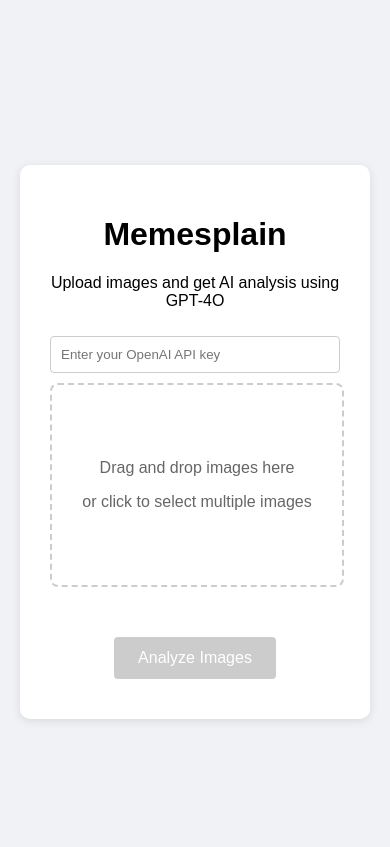
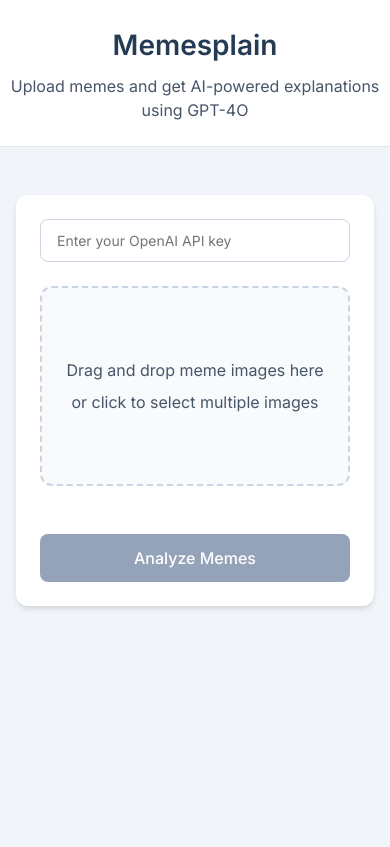
Before and after one commit to hyobinnSeo/Memesplain, a plain HTML site: page index.html in a window 390 px wide. Drawn offline with Linux system fonts and the light colour scheme.

Commit message:
디자인 변경

```diff
--- a/index.html
+++ b/index.html
@@ -4,77 +4,163 @@
     <meta charset="UTF-8">
     <meta name="viewport" content="width=device-width, initial-scale=1.0">
     <title>Memesplain - Image Analysis with GPT-4O</title>
+    <link href="https://fonts.googleapis.com/css2?family=Inter:wght@400;500;600&display=swap" rel="stylesheet">
     <style>
+        :root {
+            --navy-50: #f0f4f8;
+            --navy-100: #d9e2ec;
+            --navy-200: #bcccdc;
+            --navy-300: #9fb3c8;
+            --navy-400: #829ab1;
+            --navy-500: #627d98;
+            --navy-600: #486581;
+            --navy-700: #334e68;
+            --navy-800: #243b53;
+            --navy-900: #102a43;
+
+            --gray-50: #f8fafc;
+            --gray-100: #f1f5f9;
+            --gray-200: #e2e8f0;
+            --gray-300: #cbd5e1;
+            --gray-400: #94a3b8;
+            --gray-500: #64748b;
+            --gray-600: #475569;
+            --gray-700: #334155;
+            --gray-800: #1e293b;
+            --gray-900: #0f172a;
+        }
+
+        * {
+            margin: 0;
+            padding: 0;
+            box-sizing: border-box;
+        }
+
         body {
-            margin: 0;
             min-height: 100vh;
             display: flex;
-            justify-content: center;
-            align-items: center;
-            font-family: Arial, sans-serif;
-            background-color: #f0f2f5;
-            padding: 20px;
+            flex-direction: column;
+            font-family: 'Inter', Arial, sans-serif;
+            background-color: var(--gray-100);
+            color: var(--gray-800);
+            line-height: 1.5;
+        }
+
+        .header {
+            background-color: white;
+            padding: 1.5rem 0;
+            border-bottom: 1px solid var(--gray-200);
+            text-align: center;
+            margin-bottom: 2rem;
+        }
+
+        .header h1 {
+            font-size: 2rem;
+            font-weight: 600;
+            color: var(--navy-800);
+            margin-bottom: 0.5rem;
+        }
+
+        .header p {
+            color: var(--gray-600);
+            font-size: 1rem;
+        }
+
+        .container {
+            width: 100%;
+            max-width: 800px;
+            margin: 0 auto;
+            padding: 0 20px;
+            flex: 1;
         }
 
         .upload-container {
-            width: 600px;
-            padding: 30px;
             background: white;
-            border-radius: 10px;
-            box-shadow: 0 2px 10px rgba(0, 0, 0, 0.1);
-            text-align: center;
+            border-radius: 12px;
+            box-shadow: 0 4px 6px -1px rgba(0, 0, 0, 0.1), 0 2px 4px -1px rgba(0, 0, 0, 0.06);
+            padding: 2rem;
+            margin-bottom: 2rem;
+        }
+
+        .api-key-input {
+            width: 100%;
+            padding: 0.75rem 1rem;
+            border: 1px solid var(--gray-300);
+            border-radius: 8px;
+            font-size: 0.875rem;
+            margin-bottom: 1.5rem;
+            font-family: inherit;
+            transition: border-color 0.2s ease;
+        }
+
+        .api-key-input:focus {
+            outline: none;
+            border-color: var(--navy-400);
+            box-shadow: 0 0 0 3px rgba(130, 154, 177, 0.1);
         }
 
         .drop-zone {
             width: 100%;
             height: 200px;
-            border: 2px dashed #ccc;
-            border-radius: 8px;
+            border: 2px dashed var(--gray-300);
+            border-radius: 12px;
             display: flex;
             align-items: center;
             justify-content: center;
             flex-direction: column;
             cursor: pointer;
-            transition: border 0.3s ease;
-            margin-bottom: 20px;
+            transition: all 0.3s ease;
+            background-color: var(--gray-50);
+            margin-bottom: 1.5rem;
+        }
+
+        .drop-zone:hover {
+            border-color: var(--navy-400);
+            background-color: var(--navy-50);
         }
 
         .drop-zone.dragover {
-            border-color: #4CAF50;
-            background-color: rgba(76, 175, 80, 0.1);
+            border-color: var(--navy-400);
+            background-color: var(--navy-50);
         }
 
         .drop-zone-text {
-            font-size: 16px;
-            color: #666;
-            margin: 10px 0;
+            font-size: 1rem;
+            color: var(--gray-600);
+            text-align: center;
+        }
+
+        .drop-zone-text p:first-child {
+            margin-bottom: 0.5rem;
         }
 
         .preview-container {
-            margin: 20px 0;
-            max-width: 100%;
             display: grid;
             grid-template-columns: repeat(auto-fill, minmax(150px, 1fr));
-            gap: 10px;
+            gap: 1rem;
+            margin-bottom: 1.5rem;
+        }
+
+        .preview-item {
+            position: relative;
+            border-radius: 8px;
+            overflow: hidden;
+            box-shadow: 0 2px 4px rgba(0, 0, 0, 0.1);
         }
 
         .preview-image {
             width: 100%;
             height: 150px;
             object-fit: cover;
-            border-radius: 8px;
-        }
-
-        .preview-item {
-            position: relative;
+            display: block;
         }
 
         .remove-image {
             position: absolute;
-            top: -8px;
-            right: -8px;
-            background: red;
-            color: white;
+            top: 8px;
+            right: 8px;
+            background: rgba(255, 255, 255, 0.9);
+            color: var(--navy-600);
             border: none;
             border-radius: 50%;
             width: 24px;
@@ -84,62 +170,52 @@
             align-items: center;
             justify-content: center;
             font-weight: bold;
+            box-shadow: 0 2px 4px rgba(0, 0, 0, 0.1);
+            transition: all 0.2s ease;
         }
 
-        .api-key-input {
-            width: 100%;
-            padding: 10px;
-            margin: 10px 0;
-            border: 1px solid #ccc;
-            border-radius: 4px;
-            box-sizing: border-box;
+        .remove-image:hover {
+            background: var(--navy-600);
+            color: white;
+            transform: scale(1.1);
         }
 
         .analyze-button {
-            background-color: #4CAF50;
+            width: 100%;
+            background-color: var(--navy-600);
             color: white;
-            padding: 12px 24px;
+            padding: 0.875rem 1.5rem;
             border: none;
-            border-radius: 4px;
+            border-radius: 8px;
             cursor: pointer;
-            font-size: 16px;
-            margin: 10px 0;
-            transition: background-color 0.3s ease;
+            font-size: 1rem;
+            font-weight: 500;
+            transition: all 0.2s ease;
+            font-family: inherit;
         }
 
-        .analyze-button:hover {
-            background-color: #45a049;
+        .analyze-button:hover:not(:disabled) {
+            background-color: var(--navy-700);
+            transform: translateY(-1px);
         }
 
         .analyze-button:disabled {
-            background-color: #cccccc;
+            background-color: var(--gray-400);
             cursor: not-allowed;
-        }
-
-        .response-container {
-            margin-top: 20px;
-            padding: 15px;
-            border: 1px solid #ccc;
-            border-radius: 4px;
-            text-align: left;
-            display: none;
-            white-space: pre-wrap;
-            max-height: 300px;
-            overflow-y: auto;
         }
 
         .loading {
             display: none;
-            margin: 20px 0;
+            justify-content: center;
+            margin: 1.5rem 0;
         }
 
         .loading:after {
             content: '';
-            display: inline-block;
-            width: 20px;
-            height: 20px;
-            border: 3px solid #f3f3f3;
-            border-top: 3px solid #3498db;
+            width: 24px;
+            height: 24px;
+            border: 3px solid var(--gray-200);
+            border-top: 3px solid var(--navy-600);
             border-radius: 50%;
             animation: spin 1s linear infinite;
         }
@@ -150,31 +226,69 @@
         }
 
         .error {
-            color: #ff0000;
-            margin: 10px 0;
             display: none;
+            color: #dc2626;
+            background-color: #fee2e2;
+            padding: 1rem;
+            border-radius: 8px;
+            margin: 1rem 0;
+            font-size: 0.875rem;
+        }
+
+        .response-container {
+            display: none;
+            background-color: white;
+            border-radius: 12px;
+            padding: 1.5rem;
+            margin-top: 1.5rem;
+            box-shadow: 0 4px 6px -1px rgba(0, 0, 0, 0.1), 0 2px 4px -1px rgba(0, 0, 0, 0.06);
+            font-size: 0.9375rem;
+            line-height: 1.6;
+            color: var(--gray-700);
+            max-height: 400px;
+            overflow-y: auto;
+        }
+
+        @media (max-width: 640px) {
+            .container {
+                padding: 1rem;
+            }
+
+            .upload-container {
+                padding: 1.5rem;
+            }
+
+            .header h1 {
+                font-size: 1.75rem;
+            }
+
+            .preview-container {
+                grid-template-columns: repeat(auto-fill, minmax(120px, 1fr));
+            }
         }
     </style>
 </head>
 <body>
+    <header class="header">
+        <h1>Memesplain</h1>
+        <p>Upload memes and get AI-powered explanations using GPT-4O</p>
+    </header>
+
+    <div class="container">
         <div class="upload-container">
-        <h1>Memesplain</h1>
-        <p>Upload images and get AI analysis using GPT-4O</p>
-
             <input type="text" id="apiKey" class="api-key-input" placeholder="Enter your OpenAI API key" />
 
             <div class="drop-zone" id="dropZone">
                 <div class="drop-zone-text">
-                <p>Drag and drop images here</p>
+                    <p>Drag and drop meme images here</p>
                     <p>or click to select multiple images</p>
                 </div>
                 <input type="file" id="fileInput" style="display: none" accept="image/*" multiple>
             </div>
 
-        <div id="previewContainer" class="preview-container">
+            <div id="previewContainer" class="preview-container"></div>
+            <button id="analyzeButton" class="analyze-button" disabled>Analyze Memes</button>
         </div>
-
-        <button id="analyzeButton" class="analyze-button" disabled>Analyze Images</button>
 
         <div id="loading" class="loading"></div>
         <div id="error" class="error"></div>
@@ -193,7 +307,6 @@
 
         let selectedFiles = [];
 
-        // Prevent default drag behaviors
         ['dragenter', 'dragover', 'dragleave', 'drop'].forEach(eventName => {
             dropZone.addEventListener(eventName, preventDefaults, false);
             document.body.addEventListener(eventName, preventDefaults, false);
@@ -204,7 +317,6 @@
             e.stopPropagation();
         }
 
-        // Highlight drop zone when dragging over it
         ['dragenter', 'dragover'].forEach(eventName => {
             dropZone.addEventListener(eventName, highlight, false);
         });
@@ -221,7 +333,6 @@
             dropZone.classList.remove('dragover');
         }
 
-        // Handle dropped files
         dropZone.addEventListener('drop', handleDrop, false);
 
         function handleDrop(e) {
@@ -230,7 +341,6 @@
             handleFiles(files);
         }
 
-        // Handle file input selection
         dropZone.addEventListener('click', () => fileInput.click());
         fileInput.addEventListener('change', function() {
             handleFiles(this.files);
@@ -281,14 +391,12 @@
         analyzeButton.addEventListener('click', async () => {
             if (selectedFiles.length === 0 || !apiKeyInput.value.trim()) return;
 
-            // Reset UI
             errorDiv.style.display = 'none';
             responseDiv.style.display = 'none';
-            loadingDiv.style.display = 'block';
+            loadingDiv.style.display = 'flex';
             analyzeButton.disabled = true;
 
             try {
-                // Convert all images to base64
                 const imageContents = await Promise.all(selectedFiles.map(async file => {
                     const base64Image = await new Promise((resolve) => {
                         const reader = new FileReader();
@@ -304,7 +412,6 @@
                     };
                 }));
 
-                // Call OpenAI API
                 const response = await fetch('https://api.openai.com/v1/chat/completions', {
                     method: 'POST',
                     headers: {
@@ -319,7 +426,7 @@
                                 content: [
                                     {
                                         type: "text",
-                                        text: "What's in these images? Please provide a detailed description and compare them if there are multiple images."
+                                        text: "Explain this meme in detail. What makes it funny? What's the cultural context or reference? Break down all the elements that contribute to its humor."
                                     },
                                     ...imageContents
                                 ]
```
Lines whose indentation alone changed are shown as unchanged.
